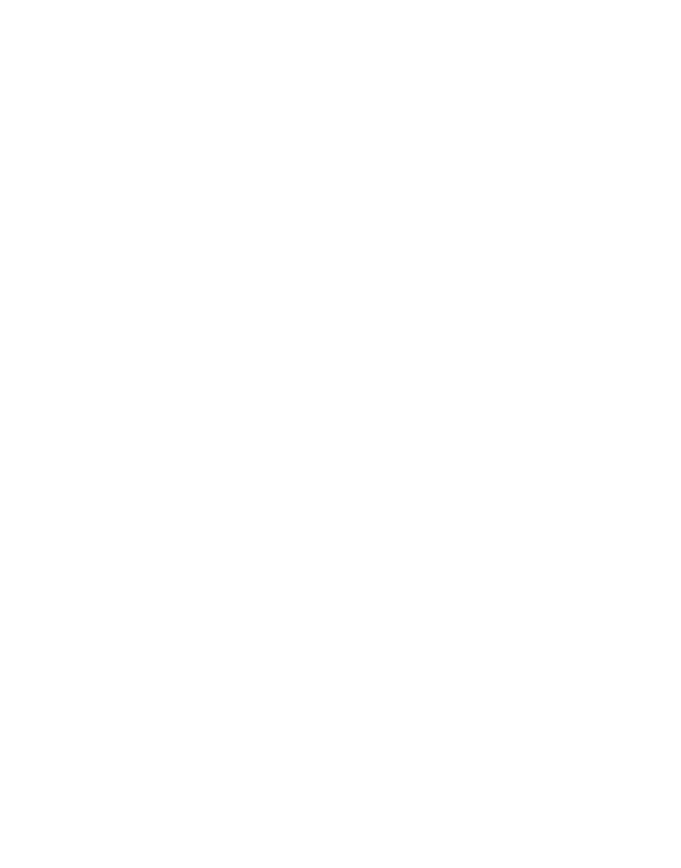
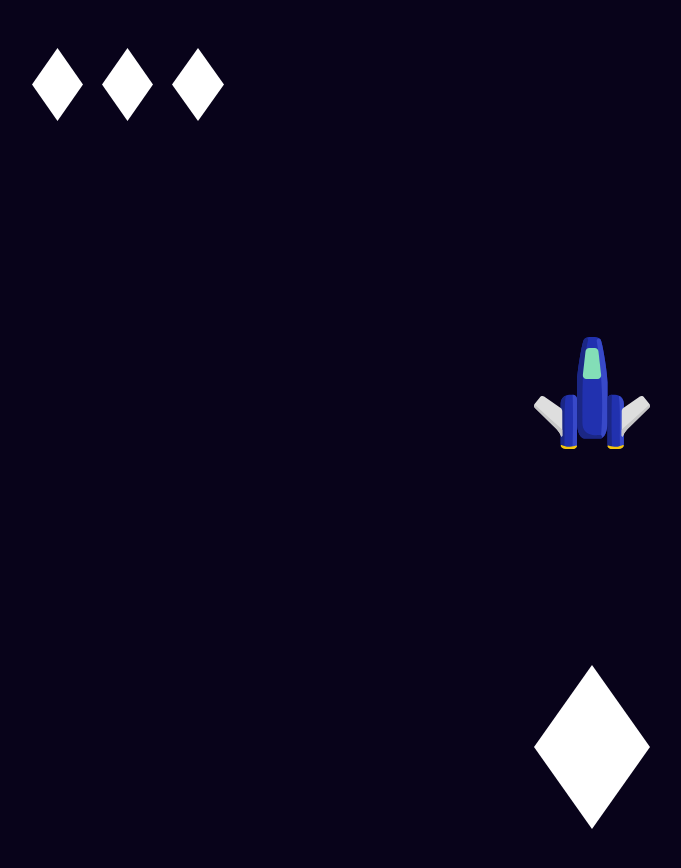
Before and after one commit to Chimichangg/lu-zeyin-space-journey, a plain HTML site: page index.html in a window 1280 px wide. Shown: the whole page, without its empty margins (48-729 px from the left). Before the commit the page ends 800 px from the top, so only its background shows below. Drawn offline with Linux system fonts and the light colour scheme; files whose address does not match are found by name.

Commit message:
creating basic html and css

```diff
--- a/css/main.css
+++ b/css/main.css
@@ -0,0 +1,43 @@
+* {
+    border: none;
+    padding: 0;
+    margin: 0;
+
+    box-sizing: border-box;
+}
+
+body {
+	padding: 0;
+	color: white;
+	font-family: 'Khand', sans-serif;
+	font-size: 16px;
+    background-color: #08031a;
+}
+
+.hidden { display: none; }
+
+.control {
+    display: inline;
+    padding: 5em;
+}
+
+.control-items {
+    width: 4%;
+    margin: 3em 1em 0 0 ;
+}
+
+.jet-area {
+    width: 9%;
+    margin: 13em auto 7em;
+}
+
+
+.icons-area {
+    margin: 0 auto;
+}
+
+
+.icons-area img {
+    width: 7%;
+    margin: 1em;
+}
--- a/index.html
+++ b/index.html
@@ -1,12 +1,45 @@
 <!doctype html>
 <html>
 <head>
-<meta charset="utf-8">
-	<title>Space Journey</title>
-	<link href="css/main.css" rel="stylesheet" type="text/css">
+    <meta charset="UTF-8">
+    <meta http-equiv="X-UA-Compatible" content="IE=edge">
+    <meta name="viewport" content="width=device-width, initial-scale=1.0">
+    <link rel="preconnect" href="https://fonts.googleapis.com">
+    <link rel="preconnect" href="https://fonts.gstatic.com" crossorigin>
+    <link href="https://fonts.googleapis.com/css2?family=Khand:wght@700&display=swap" rel="stylesheet">
+    <link rel="stylesheet" href="css/main.css">
+
+    <title>SPACE JOURNEY</title>
 </head>
 
 <body>
+	<main>
+		<header class="control">
+			<h1 class="hidden">Control Panel</h1>
+			<img class="control-items" src="images/dimond.svg" alt="Logo">
+			<img class="control-items" src="images/dimond.svg" alt="Reset Button">
+			<img class="control-items" src="images/dimond.svg" alt="Play/Stop Button">
+		</header>
+
+		<section>
+			<div class="jet-area">
+				<img src="images/jet-main.svg" alt="Main Jet">
+			</div>
+
+			<div class="jet-area">
+				<img src="images/dimond.svg" alt="icon">
+
+
+			</div>
+
+		</section>
+
+
+	</main>
+
+
+
+
 
     <script src="script/main.js"></script>
 
```
Also changed, not shown: images/dimond.svg (added), 1 other file.
